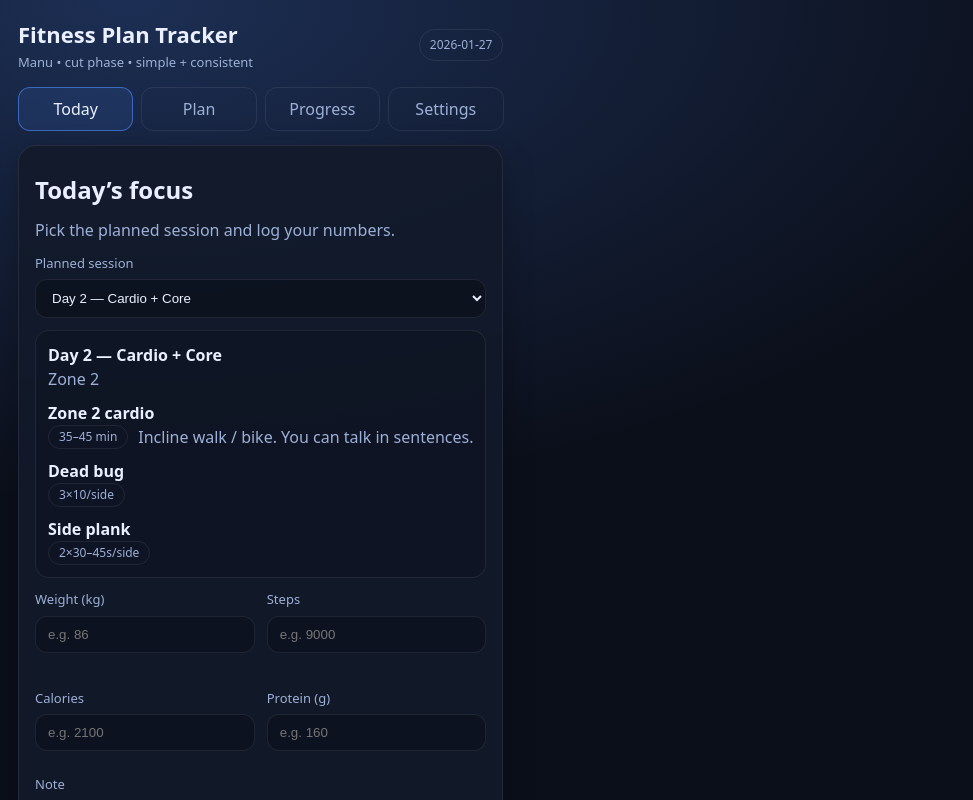
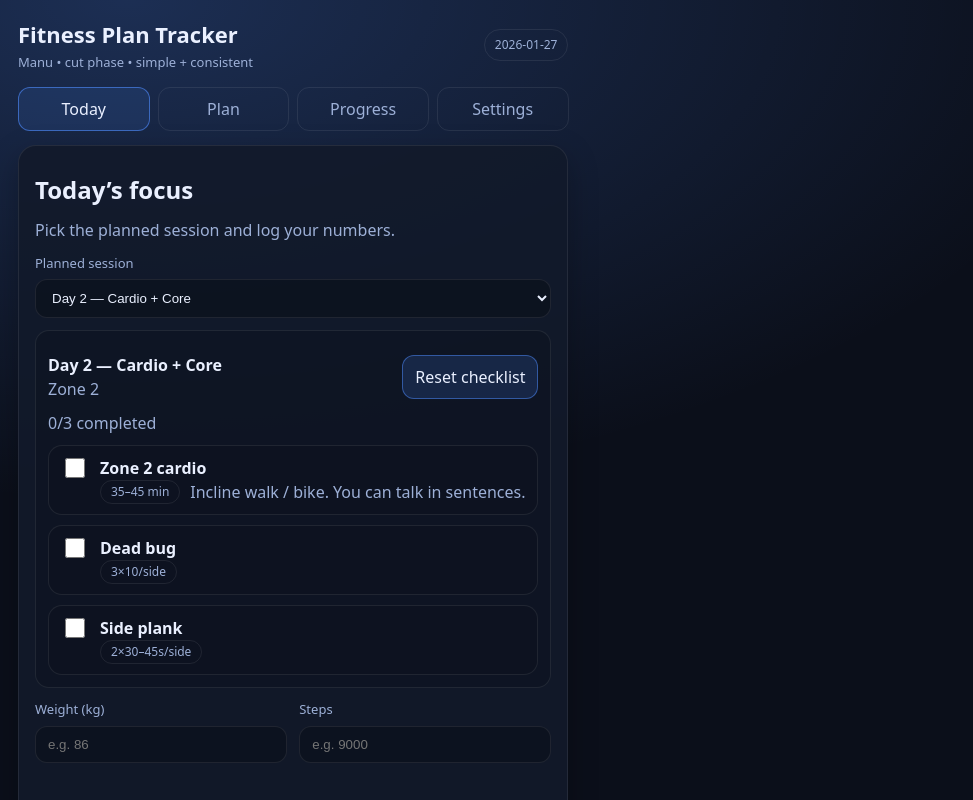
Before and after one commit to Lacose-lab/fitness-plan-tracker, a React (Vite) app: page / in a window 1280 px wide. Shown: the top 800 px of the page, without its empty margins (0-973 px from the left). Built offline with nearby package versions, Linux system fonts and the light colour scheme.

Commit message:
Add daily exercise checklist UI

```diff
--- a/src/App.css
+++ b/src/App.css
@@ -85,6 +85,14 @@ h3{margin:18px 0 8px}
 .exMeta{display:flex;gap:10px;flex-wrap:wrap;align-items:center}
 .pill{display:inline-flex;border:1px solid var(--border);border-radius:999px;padding:2px 10px;color:var(--muted);font-size:12px}
 
+.checklist{margin:10px 0 0;padding:0;list-style:none;display:flex;flex-direction:column;gap:10px}
+.checkRow{display:flex;gap:12px;align-items:flex-start;cursor:pointer}
+.checkRow input{width:20px;height:20px;margin-top:2px;accent-color: var(--accent)}
+.checkBody{flex:1}
+.checklist li{border:1px solid var(--border);border-radius:14px;padding:10px 12px;background:rgba(11,15,26,0.28)}
+.checklist li.checked{background:rgba(29,191,115,0.12);border-color:rgba(29,191,115,0.35)}
+.checklist li.checked .exName{opacity:0.85;text-decoration:line-through}
+
 .stack{display:flex;flex-direction:column;gap:14px;margin-top:12px}
 .planDay{border:1px solid var(--border);border-radius:14px;padding:12px;background:rgba(11,15,26,0.3)}
 .planDayHeader{display:flex;justify-content:space-between;gap:10px}
--- a/src/App.tsx
+++ b/src/App.tsx
@@ -86,6 +86,27 @@ export default function App() {
     setTick((t) => t + 1);
   }
 
+  function setPlanDay(planDayId: string) {
+    // When switching the planned session, reset the checklist + done state for the day.
+    save({ planDayId, completedExerciseIdx: [], workoutDone: false });
+  }
+
+  function toggleExercise(i: number) {
+    const current = new Set(todayLog?.completedExerciseIdx ?? []);
+    if (current.has(i)) current.delete(i);
+    else current.add(i);
+
+    const next = Array.from(current).sort((a, b) => a - b);
+    const total = selectedPlan.exercises.length;
+    const allDone = total > 0 && next.length === total;
+
+    save({ completedExerciseIdx: next, workoutDone: allDone ? true : todayLog?.workoutDone });
+  }
+
+  function resetChecklist() {
+    save({ completedExerciseIdx: [], workoutDone: false });
+  }
+
   return (
     <div className="container">
       <header className="header">
@@ -122,10 +143,7 @@ export default function App() {
 
           <label className="field">
             <span>Planned session</span>
-            <select
-              value={todayLog?.planDayId ?? selectedPlan.id}
-              onChange={(e) => save({ planDayId: e.target.value })}
-            >
+            <select value={todayLog?.planDayId ?? selectedPlan.id} onChange={(e) => setPlanDay(e.target.value)}>
               {WEEK_PLAN.map((d) => (
                 <option key={d.id} value={d.id}>
                   {d.title}
@@ -135,18 +153,42 @@ export default function App() {
           </label>
 
           <div className="planBox">
+            <div className="row" style={{ justifyContent: "space-between" }}>
+              <div>
                 <div className="planTitle">{selectedPlan.title}</div>
                 <div className="muted">{selectedPlan.focus}</div>
-            <ul className="list">
-              {selectedPlan.exercises.map((ex, i) => (
-                <li key={i}>
+              </div>
+              <button className="btn" onClick={resetChecklist}>
+                Reset checklist
+              </button>
+            </div>
+
+            <div className="muted" style={{ marginTop: 10 }}>
+              {(() => {
+                const done = (todayLog?.completedExerciseIdx ?? []).length;
+                const total = selectedPlan.exercises.length;
+                return `${done}/${total} completed`;
+              })()}
+            </div>
+
+            <ul className="checklist">
+              {selectedPlan.exercises.map((ex, i) => {
+                const checked = (todayLog?.completedExerciseIdx ?? []).includes(i);
+                return (
+                  <li key={i} className={checked ? "checked" : ""}>
+                    <label className="checkRow">
+                      <input type="checkbox" checked={checked} onChange={() => toggleExercise(i)} />
+                      <div className="checkBody">
                         <div className="exName">{ex.name}</div>
                         <div className="exMeta">
                           {ex.sets ? <span className="pill">{ex.sets}</span> : null}
                           {ex.notes ? <span className="muted">{ex.notes}</span> : null}
                         </div>
+                      </div>
+                    </label>
                   </li>
-              ))}
+                );
+              })}
             </ul>
           </div>
 
@@ -201,7 +243,16 @@ export default function App() {
           <div className="row">
             <button
               className={todayLog?.workoutDone ? "btn good" : "btn"}
-              onClick={() => save({ workoutDone: !todayLog?.workoutDone })}
+              onClick={() => {
+                const total = selectedPlan.exercises.length;
+                const done = (todayLog?.completedExerciseIdx ?? []).length;
+                if (!todayLog?.workoutDone && total > 0 && done !== total) {
+                  // If they manually mark done, also check everything.
+                  save({ workoutDone: true, completedExerciseIdx: selectedPlan.exercises.map((_, i) => i) });
+                } else {
+                  save({ workoutDone: !todayLog?.workoutDone });
+                }
+              }}
             >
               {todayLog?.workoutDone ? "Workout marked done" : "Mark workout done"}
             </button>
--- a/src/lib/storage.ts
+++ b/src/lib/storage.ts
@@ -8,6 +8,8 @@ export type DayLog = {
   proteinG?: number;
   workoutDone?: boolean;
   planDayId?: string;
+  // Daily checklist for the selected plan day (by exercise index)
+  completedExerciseIdx?: number[];
   note?: string;
 };
 
```
Lines whose indentation alone changed are shown as unchanged.
